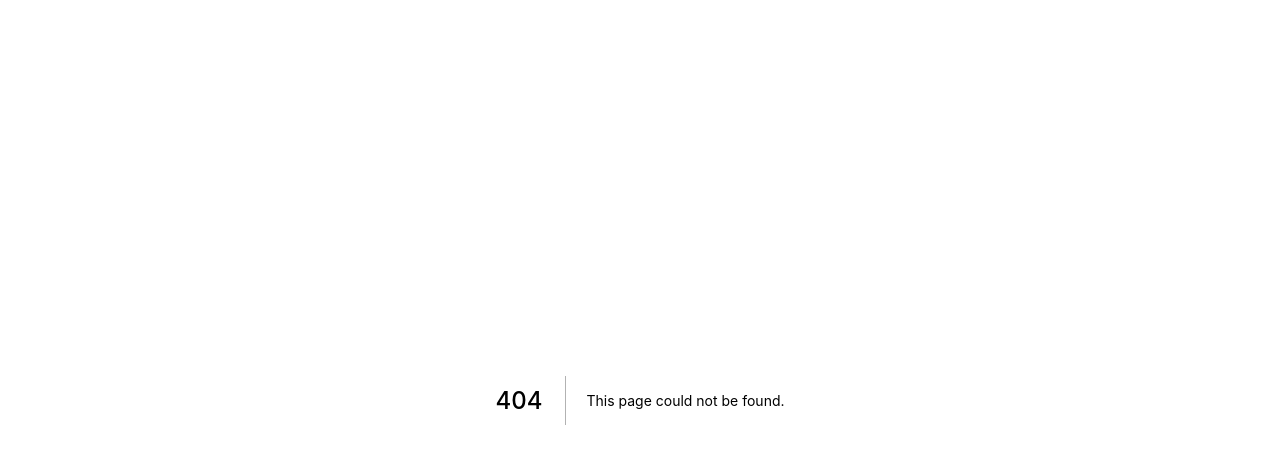
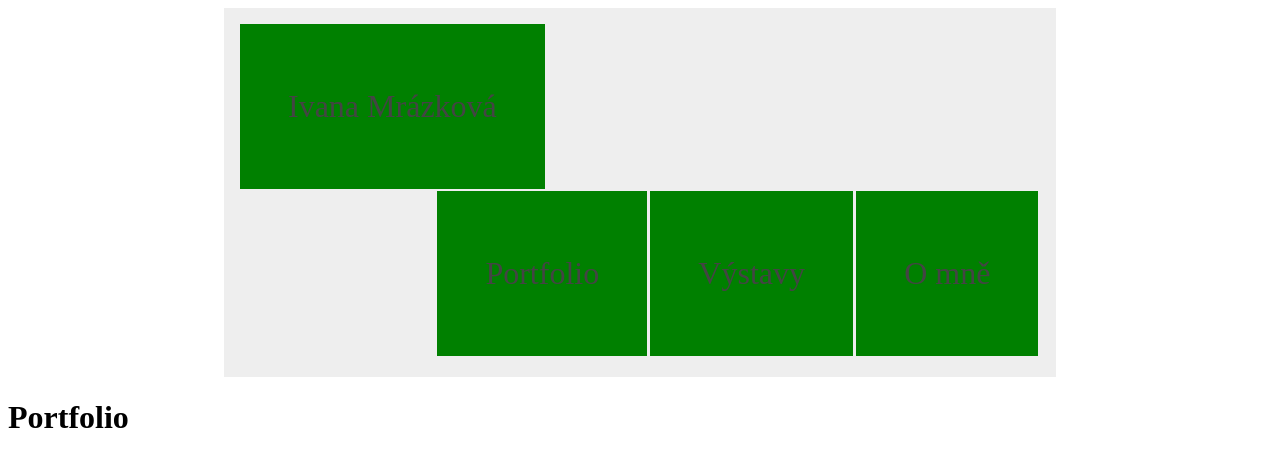
Before and after one commit to matyasbach/ivana-mrazkova, a Next.js app: page /portfolio in a window 1280 px wide. Before the commit this address had no page. Shown: the top 466 px of the page. Built offline with nearby package versions, Linux system fonts and the light colour scheme.

Commit message:
Basic website structure

```diff
--- /dev/null
+++ b/components/Layout.js
@@ -0,0 +1,90 @@
+
+import Link from 'next/link'
+
+const Menu = () => (
+  <div className='menu'>
+    <ul>
+      <li>
+        <Link href="/portfolio">
+          <a>Portfolio</a>
+        </Link>
+      </li>
+      <li>
+        <Link as="/vystavy" href="/exhibitions">
+          <a>Výstavy</a>
+        </Link>
+      </li>
+      <li>
+        <Link as="/o-mne" href="/about">
+          <a>O mně</a>
+        </Link>
+      </li>
+    </ul>
+    <style jsx>{`
+      ul {
+        float: right;
+        margin: 0;
+      }
+
+      li {
+        margin: 0.1em;
+        display: inline-block;
+      }
+
+      a {
+        text-decoration: none;
+        color: #444;
+        padding: 2em 1.5em 2em;
+        background: green;
+      }
+    `}</style>
+  </div>
+)
+
+const FloatClearer = () => (
+  <div>
+    <style jsx>{`
+      div {
+        clear: both;
+      }
+    `}</style>
+  </div>
+)
+
+const Header = () => (
+  <div className="header">
+    <Link href="/">
+      <a>Ivana Mrázková</a>
+    </Link>
+    <Menu />
+    <FloatClearer />
+    <style jsx>{`
+      a {
+        text-decoration: none;
+        color: #444;
+        float: left;
+        font-size: 200%;
+        font-family: 'Lovelo';
+        display: inline-block;
+        height: 100%;
+      }
+      .header {
+        max-width: 800px;
+        margin: auto;
+        background: #eee;
+        padding: 1em;
+      }
+    `}</style>
+  </div>
+)
+
+const Layout = (props) => (
+  <div>
+    <Header />
+    {props.children}
+  </div>
+
+)
+
+export { Menu }
+export default Layout
--- a/pages/index.js
+++ b/pages/index.js
@@ -1,3 +1,5 @@
 export default () => (
+  <div>
     <h1>Ivana Mrázková</h1>
+  </div>
 )
--- /dev/null
+++ b/pages/portfolio.js
@@ -0,0 +1,7 @@
+import Layout from '../components/Layout'
+
+export default () => (
+  <Layout>
+    <h1>Portfolio</h1>
+  </Layout>
+)
--- a/server.js
+++ b/server.js
@@ -8,6 +8,9 @@ const handle = app.getRequestHandler()
 app.prepare()
 .then(() => {
   const server = express()
+
+  server.get('/o-mne', (req, res) => { app.render(req, res, '/about') })
+  server.get('/vystavy', (req, res) => { app.render(req, res, '/exhibitions') })
 
   server.get('*', (req, res) => {
     return handle(req, res)
```
Also changed, not shown: pages/about.js (added, +7 -0 lines), pages/exhibitions.js (added, +7 -0 lines).
